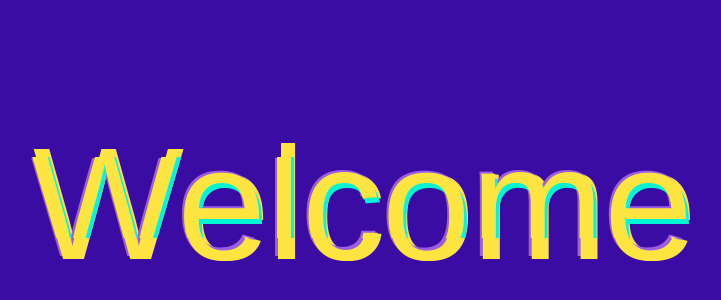
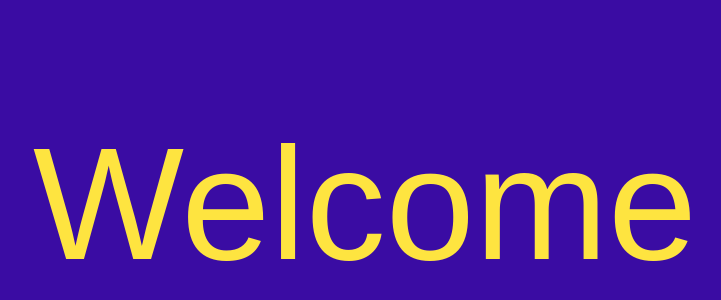
Before and after one commit to CodingWithEnjoy/Animation-Title-HTML-CSS, a plain HTML site: page index.html in a window 1280 px wide. Shown: the part 164-464 px from the top of the page, without its empty margins (275-996 px from the left). Drawn offline with Linux system fonts and the light colour scheme; a web font is replaced by a local one.

Commit message:
Update and rename index15.html to index.html

```diff
--- a/index15.html
+++ b/index.html
@@ -164,16 +164,6 @@
     </style>
   </head>
   <body>
-    <div class="text" data-text="Welcome">Welcome</div>
-
-    <!-- contenteditable="true" -->
-
-    <!-- <script>
-      var text = document.querySelector(".text");
-
-      text.addEventListener("input", function () {
-        this.setAttribute("data-text", this.innerText);
-      });
-    </script> -->
+    <div class="text">Welcome</div>
   </body>
 </html>
```
